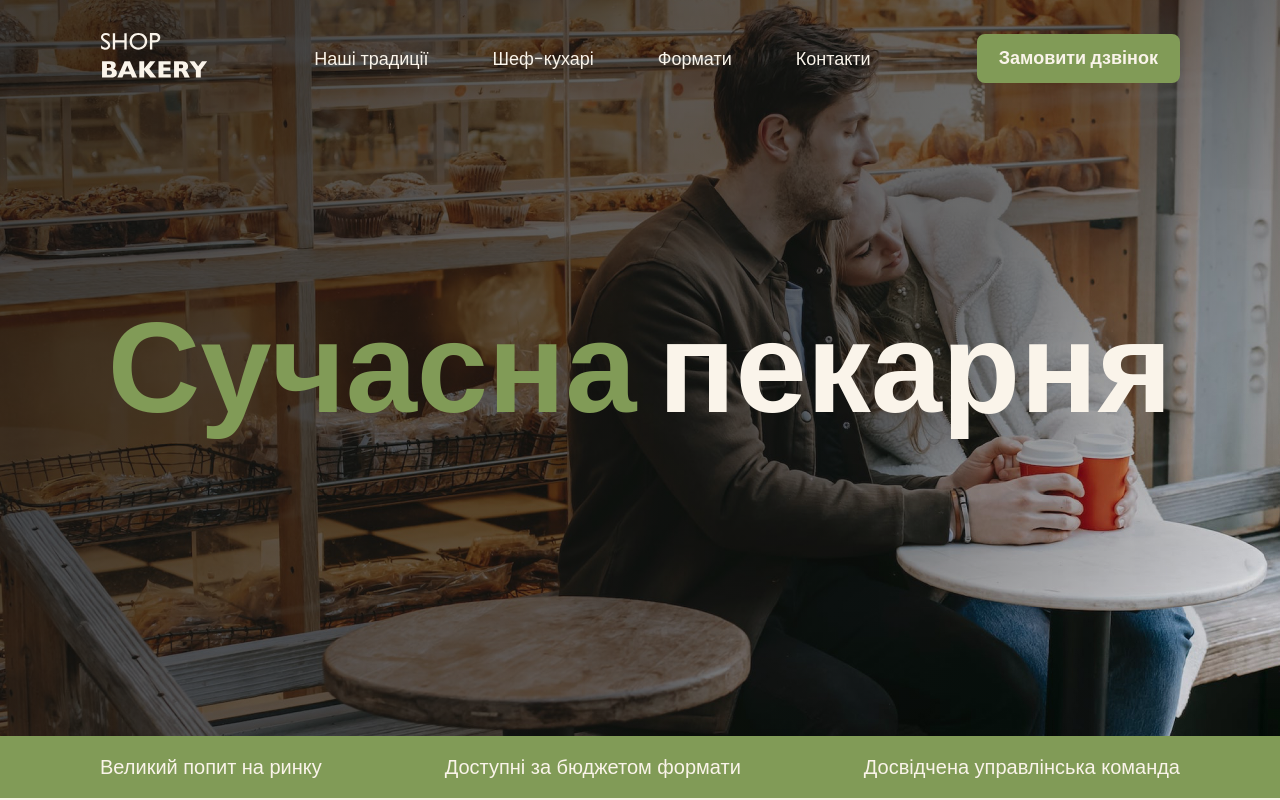
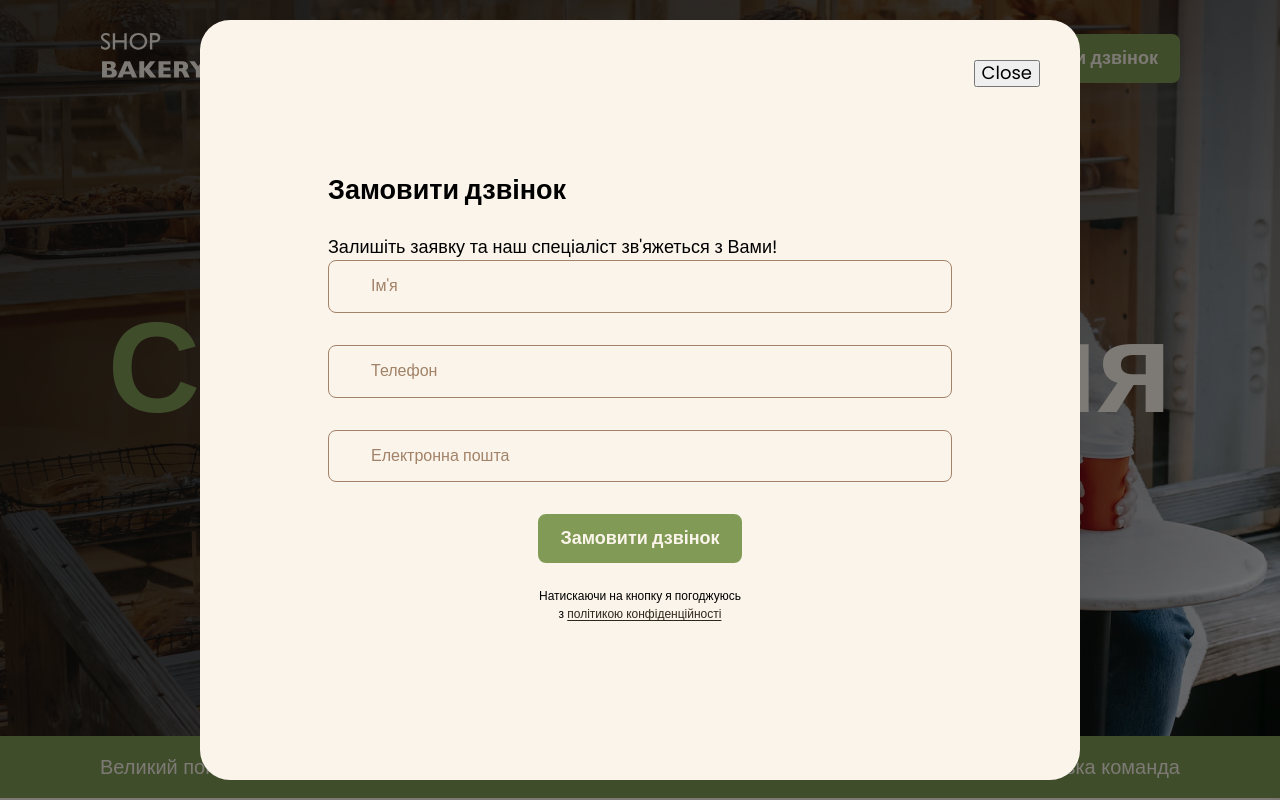
Before and after one commit to Vadimeks/genius, a plain HTML site: page index.html in a window 1280 px wide. Shown: the top 800 px of the page. Drawn offline with nearby package versions, Linux system fonts and the light colour scheme.

Commit message:
add forms

```diff
--- a/css/styles.css
+++ b/css/styles.css
@@ -4,6 +4,7 @@
   --color-primary-light: #faf4ea;
   --color-primary-dark: #31261a;
   --color-secondary-dark: #A28268;
+  --color-brand-normal: #6c757d;
 }
 
 /* Base */
@@ -60,6 +61,14 @@ a {
   padding: 0 100px;
   max-width: 1440px;
   margin: 0 auto;
+}
+
+.visually-hidden {
+  position: absolute;
+  width: 1px;
+  height: 1px;
+  overflow: hidden;
+  clip: rect(0, 0, 0, 0);
 }
 
 /* Section Header */
@@ -374,7 +383,7 @@ header {
   font-weight: 900;
   line-height: 1.3;
   font-size: 60px;
-  margin: 0 auto 80px;
+  margin: 0 auto 20px;
 }
 
 .contact-container {
@@ -501,6 +510,8 @@ header {
   background-color: var(--color-primary-light);
   border-radius: 30px;
   position: relative;
+  padding: 128px;
+  overflow-y: auto;
 }
 
 .backdrop.is-hidden {
@@ -514,3 +525,56 @@ header {
   top: 40px;
   right: 40px;
 }
+
+/* Form  */
+.form-field {
+  margin-bottom: 32px;
+}
+
+.form-label {
+  display: block;
+}
+
+.form-input {
+  padding: 16px 42px;
+  width: 100%;
+  background-color: transparent;
+  border-radius: 8px;
+  border: 1px solid var(--color-secondary-dark);
+  font-size: 16px;
+  line-height: 1.17;
+}
+
+.form-input:focus {
+  border-color: var(--color-brand-light);
+  outline: none;
+}
+
+.form-input::placeholder {
+  color: var(--color-secondary-dark);
+  font-size: 16px;
+  line-height: 1.17;
+}
+
+.form-input:focus::placeholder {
+  color: var(--color-primary-dark);
+}
+
+.form-button {
+  display: block;
+  margin: 0 auto 24px;
+}
+
+.form-terms {
+  font-size: 12px;
+  line-height: 1.5;
+  font-weight: 500;
+  text-align: center;
+  max-width: 210px;
+  margin: 0 auto;
+}
+
+.form-terms-link {
+  color: var(--color-primary-dark);
+  text-underline-offset: 2px;
+}
--- a/index.html
+++ b/index.html
@@ -183,6 +183,29 @@
                     <div class="contact--form-container">
                         <h2 class="contact-main-title">Приєднуйся до мережі пекарень</h2>
                         <p>Заповни форму, щоб ми звʼязались з тобою!</p>
+                        <form name="contact-form" autocomplete="off" novalidate>
+                            <div class="form-field">
+                                <label class="form-label visually-hidden" for="user-name">Ім'я</label>
+                                <input class="form-input" type=" text" name="user-name" id="user-name"
+                                    placeholder="Ім'я">
+                            </div>
+                            <div class="form-field">
+                                <label class="form-label visually-hidden" for="user-tel">Телефон</label>
+                                <input class="form-input" type=" text" name="user-tel" id="user-tel"
+                                    placeholder="Телефон">
+                            </div>
+                            <div class="form-field">
+                                <label class="form-label visually-hidden" for="user-email">Електронна пошта</label>
+                                <input class="form-input" type=" text" name="user-email" id="user-email"
+                                    placeholder="Електронна пошта">
+                            </div>
+
+
+                            <button class="form-button button" type="submit">Замовити дзвінок</button>
+                            <p class="form-terms">Натискаючи на кнопку я погоджуюсь з <a class="form-terms-link"
+                                    href="#">політикою
+                                    конфіденційності</a></p>
+                        </form>
                     </div>
                     <iframe class="contact-map" title="Google Map"
                         src="https://www.google.com/maps/embed?pb=!1m18!1m12!1m3!1d2540.1636289098733!2d30.4912733!3d50.4566776!2m3!1f0!2f0!3f0!3m2!1i1024!2i768!4f13.1!3m3!1m2!1s0x40d4ce637c006b2d%3A0xaf86385f19996ff0!2z0YPQuy4g0KHQtdGH0LXQstGL0YUg0KHRgtGA0LXQu9GM0YbQvtCyLCA1NCwg0JrQuNC10LIsIDAyMDAw!5e0!3m2!1sru!2sua!4v1743882906983!5m2!1sru!2sua"
@@ -244,9 +267,31 @@
         </div>
     </footer>
     <!-- Modal -->
-    <div class="backdrop is-hidden">
+    <div class="backdrop">
         <div class="modal">
             <button type="button" class="modal-close-button">Close</button>
+            <form name="modal-form" autocomplete="off" novalidate>
+                <h2>Замовити дзвінок</h2>
+                <p>Залишіть заявку та наш спеціаліст зв'яжеться з Вами!</p>
+                <div class="form-field">
+                    <label class="form-label visually-hidden" for="user-name">Ім'я</label>
+                    <input class="form-input" type=" text" name="user-name" id="user-name" placeholder="Ім'я">
+                </div>
+                <div class="form-field">
+                    <label class="form-label visually-hidden" for="user-tel">Телефон</label>
+                    <input class="form-input" type=" text" name="user-tel" id="user-tel" placeholder="Телефон">
+                </div>
+                <div class="form-field">
+                    <label class="form-label visually-hidden" for="user-email">Електронна пошта</label>
+                    <input class="form-input" type=" text" name="user-email" id="user-email"
+                        placeholder="Електронна пошта">
+                </div>
+
+
+                <button class="form-button button" type="submit">Замовити дзвінок</button>
+                <p class="form-terms">Натискаючи на кнопку я погоджуюсь з <a class="form-terms-link" href="#">політикою
+                        конфіденційності</a></p>
+            </form>
         </div>
     </div>
     <script src="./js/modal.js"></script>
```
